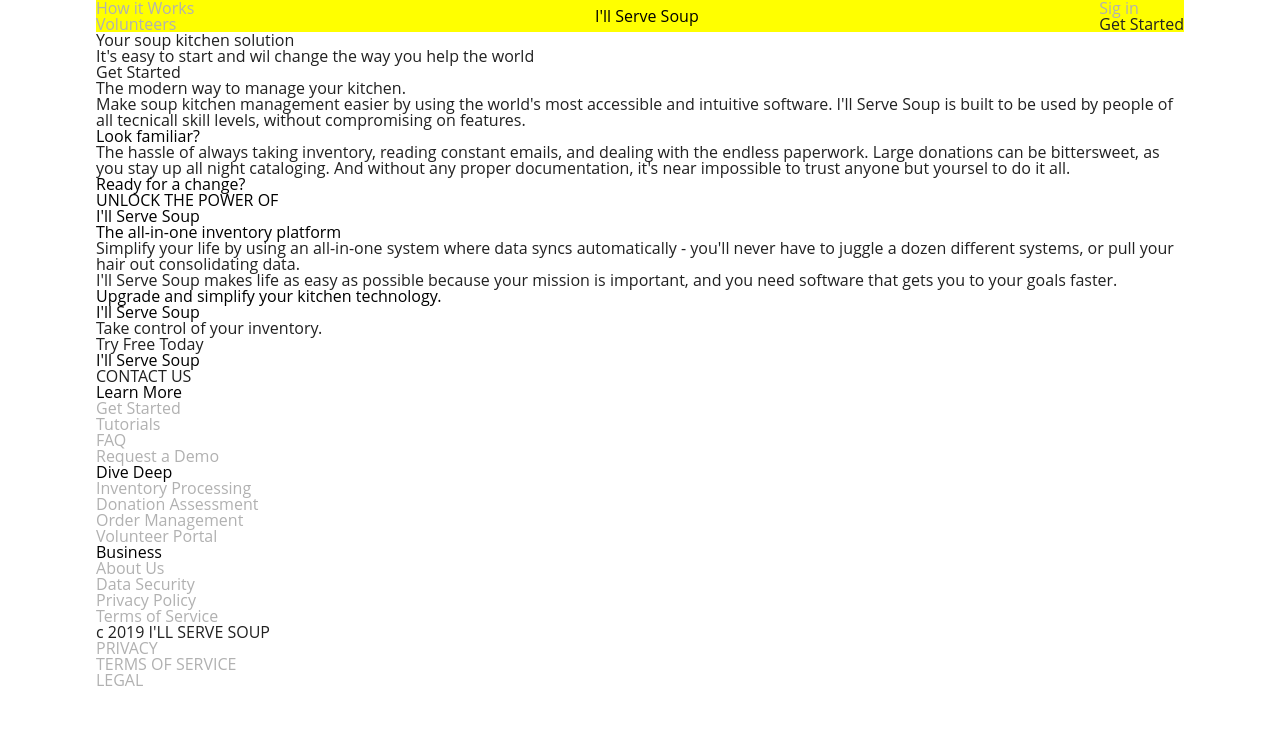
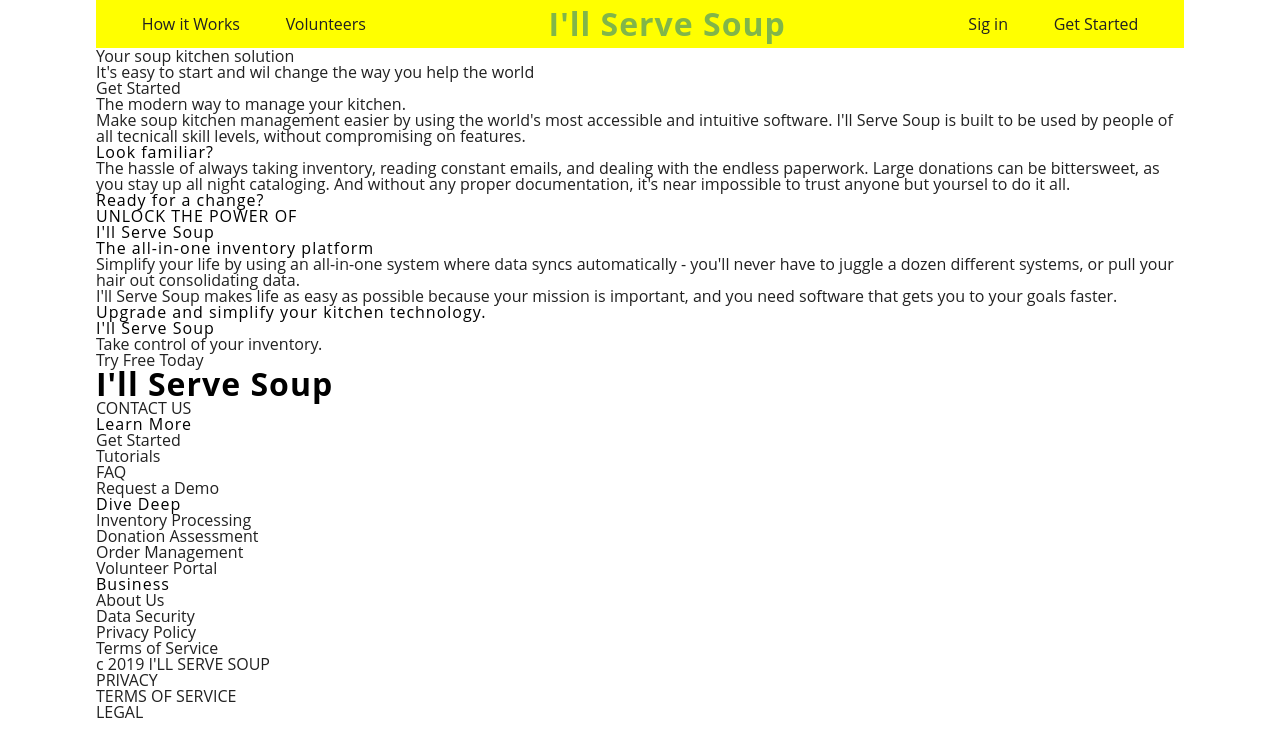
Before and after one commit to petrussola/web-ui-pere, a website: page index.html in a window 1280 px wide. Drawn offline with Linux system fonts and the light colour scheme; a web font is replaced by a local one.

Commit message:
Add styling to h2 title in header

```diff
--- a/index.html
+++ b/index.html
@@ -17,7 +17,7 @@
         <p class="nav nav-item">Volunteers</p>
       </div>
       <div class="title">
-        <h2>I'll Serve Soup</h2>
+        <h2 class="green">I'll Serve Soup</h2>
       </div>
       <div class="nav-right">
         <p class="nav">Sig in</p>
--- a/styles/global-style.less
+++ b/styles/global-style.less
@@ -9,8 +9,20 @@
 p {
     font-size: 1rem;
     color: @black-text;
-    &.nav {
+    .nav {
         color: @gray-nav;
+    }
+}
+
+h1, h2, h3, h4, h5, h6 {
+    letter-spacing: 1px;
+}
+
+h2 {
+    font-weight: bold;
+    font-size: 2rem;
+    &.green {
+        color: @main-green;
     }
 }
 
@@ -23,5 +35,18 @@
 
 header {
     background: yellow;
+    height: 3rem;
     .flex-settings(row, space-between, center);
+    .nav-left {
+        flex-grow: 1;
+        .flex-settings(row, space-evenly, center);
+    }
+    .title {
+        flex-grow: 2;
+        .flex-settings(row, space-evenly, center);
+    }
+    .nav-right {
+        flex-grow: 1;
+        .flex-settings(row, space-evenly, center);
+    }
 }
```
Also changed, not shown: css/styles.css.
